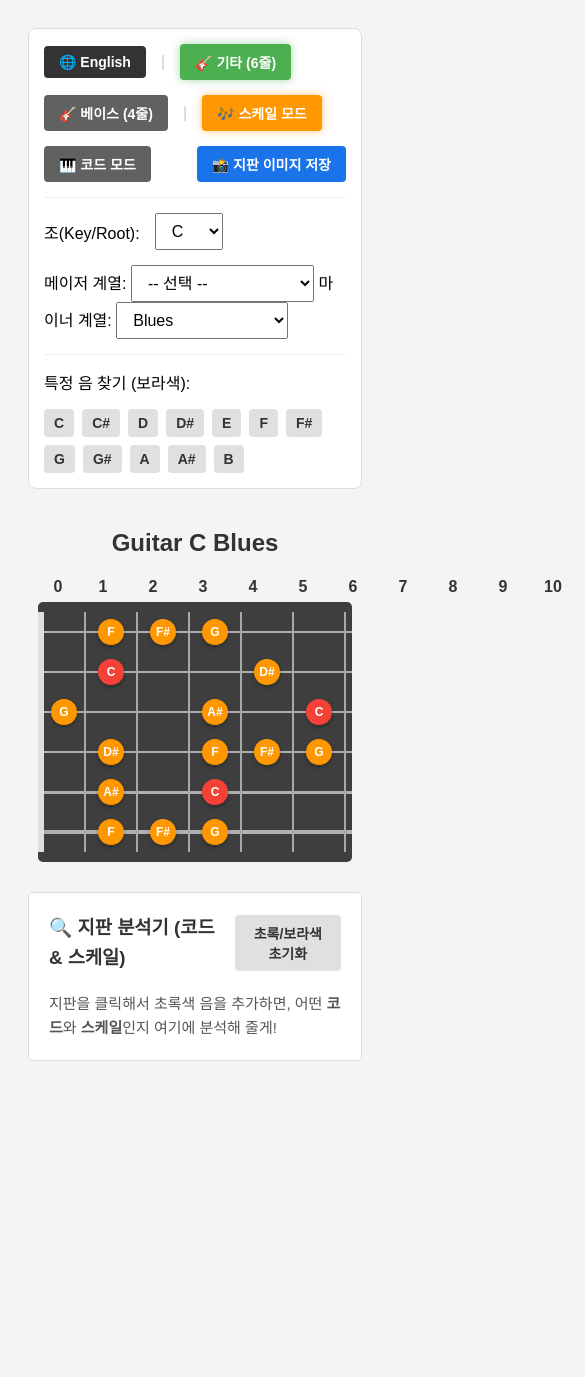
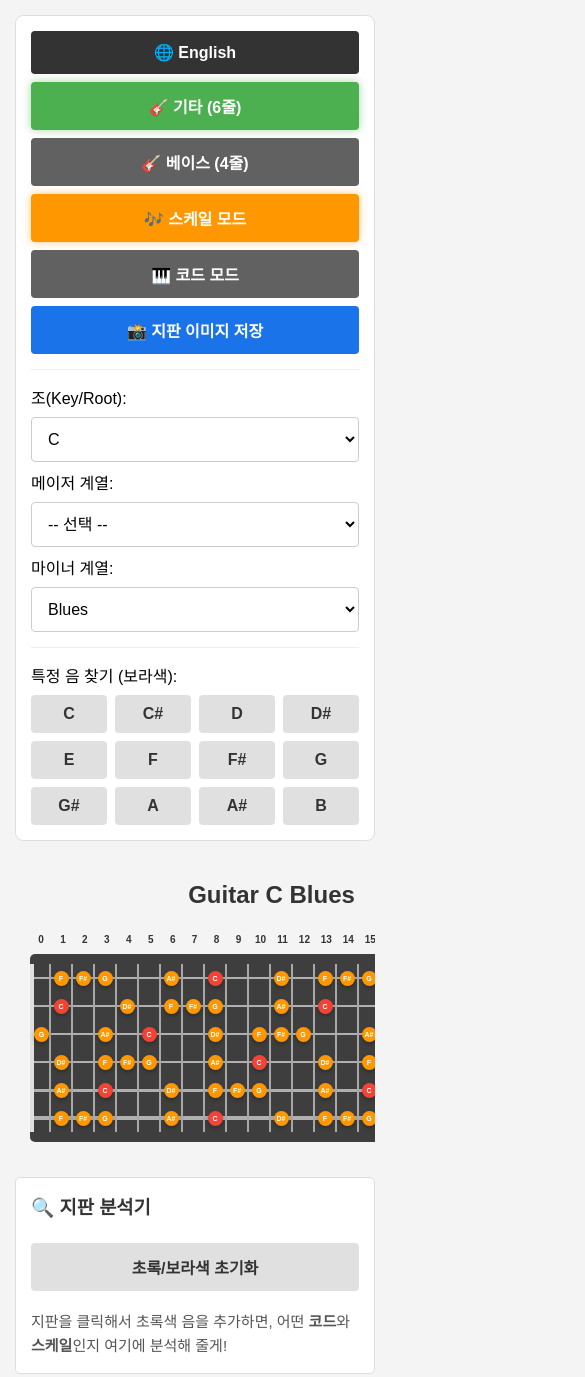
Before and after one commit to kimpandol/Guitar-Scale-Viewer, a plain HTML site: page index.html in a window 390 px wide. Shown: the top 1377 px of the page, 585 px wide, since content can reach past the window. Before the commit the page ends 1089 px from the top, so only its background shows below. Drawn offline with nearby package versions, Linux system fonts and the light colour scheme.

Commit message:
Update index.html
Mobile

```diff
--- a/index.html
+++ b/index.html
@@ -1,23 +1,24 @@
 <!DOCTYPE html>
 <html lang="ko">
 <head>
-    <!-- Google tag (gtag.js) -->
     <script async src="https://www.googletagmanager.com/gtag/js?id=G-2ZD42Y9WN8"></script>
     <script>
       window.dataLayer = window.dataLayer || [];
       function gtag(){dataLayer.push(arguments);}
       gtag('js', new Date());
-
       gtag('config', 'G-2ZD42Y9WN8');
     </script>
+
     <meta charset="UTF-8">
+    <meta name="viewport" content="width=device-width, initial-scale=1.0, maximum-scale=1.0, user-scalable=no">
     <title>기타 & 베이스 스케일/코드 뷰어</title>
     <script src="https://cdnjs.cloudflare.com/ajax/libs/html2canvas/1.4.1/html2canvas.min.js"></script>
     <style>
         body {
             font-family: sans-serif;
             background-color: #f4f4f4;
-            padding: 20px;
+            padding: 15px;
+            margin: 0;
         }
         .controls-container {
             background-color: #fff;
@@ -28,7 +29,7 @@
         }
         .controls-row {
             display: flex;
-            gap: 15px;
+            gap: 10px;
             align-items: center;
             flex-wrap: wrap;
             margin-bottom: 15px;
@@ -40,18 +41,31 @@
             width: 100%;
             height: 1px;
             background-color: #eee;
-            margin: 5px 0 15px 0;
+            margin: 10px 0 15px 0;
         }
         select {
             padding: 8px 12px;
             font-size: 16px;
+            border: 1px solid #ccc;
+            border-radius: 4px;
+            background-color: #fff;
+        }
+
+        .fretboard-scroll-wrapper {
+            width: 100%;
+            overflow-x: auto;
+            -webkit-overflow-scrolling: touch;
+            margin-bottom: 20px;
+            border-radius: 8px;
         }
 
         #capture-area {
             background-color: #f4f4f4;
-            padding: 20px 10px 10px 10px;
-            border-radius: 8px;
-            margin-bottom: 20px;
+            padding: 20px 15px 15px 15px;
+            /* 🔥 뒷부분 짤림 현상 해결: 안의 내용물만큼 무조건 늘어나게 함 */
+            width: max-content;
+            min-width: 100%;
+            box-sizing: border-box;
         }
 
         #capture-title {
@@ -69,8 +83,10 @@
             background-color: #3e3e3e;
             padding: 10px 0;
             border-radius: 5px;
-            overflow-x: auto;
             user-select: none;
+            /* 🔥 지판 배경 짤림 현상 해결 */
+            width: max-content;
+            min-width: 100%;
         }
 
         .string {
@@ -99,7 +115,7 @@
 
         .fret {
             flex: 1;
-            min-width: 50px;
+            min-width: 45px;
             height: 100%;
             border-right: 2px solid #a8a8a8;
             display: flex;
@@ -112,19 +128,19 @@
         .fret:hover { background-color: rgba(255, 255, 255, 0.1); }
         .fret:first-child {
             border-left: 6px solid #e0e0e0;
-            min-width: 40px;
+            min-width: 35px;
         }
 
         .note {
-            width: 26px;
-            height: 26px;
+            width: 24px;
+            height: 24px;
             border-radius: 50%;
             background-color: #ff9800;
             color: white;
             display: none;
             justify-content: center;
             align-items: center;
-            font-size: 12px;
+            font-size: 11px;
             font-weight: bold;
             z-index: 3;
             box-shadow: 0 2px 4px rgba(0,0,0,0.3);
@@ -156,17 +172,20 @@
             align-items: center;
             color: #333;
             font-weight: bold;
+            /* 🔥 번호 짤림 해결 */
+            width: max-content;
+            min-width: 100%;
         }
         .fret-number {
             flex: 1;
-            min-width: 50px;
+            min-width: 45px;
             text-align: center;
         }
-        .fret-number:first-child { min-width: 40px; }
+        .fret-number:first-child { min-width: 35px; }
 
         .analyzer {
-            margin-top: 20px;
-            padding: 20px;
+            margin-top: 10px;
+            padding: 15px;
             background-color: #fff;
             border: 1px solid #ddd;
             border-radius: 5px;
@@ -177,32 +196,35 @@
             color: #333;
             display: flex;
             align-items: center;
-            gap: 15px;
+            justify-content: space-between;
+            flex-wrap: wrap;
+            gap: 10px;
         }
-        .analyzer-content { font-size: 15px; color: #555; }
+        .analyzer-content { font-size: 15px; color: #555; word-break: keep-all; }
 
         .btn {
             background-color: #e0e0e0;
             border: none;
-            padding: 8px 15px;
+            padding: 10px 15px;
             border-radius: 4px;
             cursor: pointer;
             font-size: 14px;
             font-weight: bold;
             color: #333;
+            touch-action: manipulation;
         }
         .btn:hover { background-color: #ccc; }
 
         .lang-btn { background-color: #333; color: white; }
         .lang-btn:hover { background-color: #111; }
 
-        .instrument-btn { background-color: #616161; color: white; font-size: 14px; }
+        .instrument-btn { background-color: #616161; color: white; }
         .instrument-btn.active { background-color: #4CAF50; box-shadow: 0 0 8px rgba(76,175,80,0.5); }
 
-        .mode-btn { background-color: #616161; color: white; font-size: 14px; }
+        .mode-btn { background-color: #616161; color: white; }
         .mode-btn.active { background-color: #ff9800; box-shadow: 0 0 8px rgba(255,152,0,0.5); }
 
-        .find-note-btn { padding: 6px 10px; font-size: 14px; background-color: #e0e0e0; }
+        .find-note-btn { padding: 8px 12px; font-size: 14px; background-color: #e0e0e0; flex-grow: 1; text-align: center; }
         .find-note-btn.active { background-color: #9c27b0; color: white; box-shadow: 0 0 6px rgba(156, 39, 176, 0.6); }
 
         .capture-btn { background-color: #1a73e8; color: white; margin-left: auto; }
@@ -217,6 +239,74 @@
             margin-bottom: 5px;
         }
         .clickable-scale:hover { color: #1152a3; font-weight: bold; }
+
+        /* 🔥 모바일 반응형 디자인 (여기서 모바일 사이즈를 확 줄였어!) */
+        @media (max-width: 768px) {
+            .controls-row {
+                flex-direction: column;
+                align-items: stretch;
+                gap: 8px;
+            }
+            .controls-row > span {
+                display: flex;
+                flex-direction: column;
+                gap: 8px;
+            }
+            .capture-btn {
+                margin-left: 0;
+            }
+            .btn {
+                width: 100%;
+                padding: 12px;
+                font-size: 16px;
+            }
+            select {
+                width: 100%;
+                padding: 12px;
+            }
+            #note-buttons-container {
+                display: grid !important;
+                grid-template-columns: repeat(4, 1fr);
+                gap: 5px;
+            }
+            .find-note-btn {
+                width: 100%;
+                padding: 10px 0;
+            }
+            .analyzer h3 {
+                flex-direction: column;
+                align-items: stretch;
+            }
+            #clear-custom-btn {
+                width: 100%;
+                margin-top: 10px;
+            }
+
+            /* 🔥 모바일용 지판 & 음표 크기 대폭 축소 (한눈에 17프렛까지 보이도록) */
+            .string {
+                height: 28px; /* 기타 줄 사이 간격 줄임 */
+            }
+            .fret {
+                min-width: 20px; /* 프렛 가로 너비를 확 줄임 */
+            }
+            .fret:first-child {
+                min-width: 15px;
+                border-left-width: 4px; /* 너트 굵기도 약간 줄임 */
+            }
+            .fret-number {
+                min-width: 20px;
+                font-size: 10px; /* 번호 폰트 크기 축소 */
+            }
+            .fret-number:first-child {
+                min-width: 15px;
+            }
+            .note {
+                width: 15px; /* 동그라미 크기 줄임 */
+                height: 15px;
+                font-size: 7px; /* 글씨 크기 줄임 */
+                border-width: 1px;
+            }
+        }
     </style>
 </head>
 <body>
@@ -224,13 +314,10 @@
     <div class="controls-container">
         <div class="controls-row">
             <button id="lang-btn" class="btn lang-btn">🌐 English</button>
-            <span style="color:#ccc;">|</span>
             <button id="guitar-btn" class="btn instrument-btn active">🎸 기타 (6줄)</button>
             <button id="bass-btn" class="btn instrument-btn">🎸 베이스 (4줄)</button>
-            <span style="color:#ccc;">|</span>
             <button id="scale-mode-btn" class="btn mode-btn active">🎶 스케일 모드</button>
             <button id="chord-mode-btn" class="btn mode-btn">🎹 코드 모드</button>
-
             <button id="capture-btn" class="btn capture-btn">📸 지판 이미지 저장</button>
         </div>
 
@@ -261,10 +348,12 @@
         </div>
     </div>
 
+    <div class="fretboard-scroll-wrapper">
         <div id="capture-area">
             <h2 id="capture-title">Guitar C Blues</h2>
             <div class="fret-numbers" id="fret-numbers"></div>
             <div class="fretboard instrument-guitar" id="fretboard"></div>
+        </div>
     </div>
 
     <div class="analyzer">
@@ -277,7 +366,6 @@
     </div>
 
     <script>
-        // 🌐 언어 데이터 사전
         const i18n = {
             ko: {
                 langBtn: "🌐 English",
@@ -292,7 +380,7 @@
                 lblChord: "코드 종류: ",
                 lblFindNote: "특정 음 찾기 (보라색): ",
                 selectDefault: "-- 선택 --",
-                analyzerTitle: "🔍 지판 분석기 (코드 & 스케일)",
+                analyzerTitle: "🔍 지판 분석기",
                 clearBtn: "초록/보라색 초기화",
                 analyzerDefault: "지판을 클릭해서 초록색 음을 추가하면, 어떤 <strong>코드</strong>와 <strong>스케일</strong>인지 여기에 분석해 줄게!",
                 txtCurrentNotes: "현재 찍은 음: ",
@@ -341,27 +429,25 @@
         let currentMode = 'scale';
         let highlightedNotes = new Set();
 
-        // 🔥 메이저 계열에 Phrygian Dominant, Lydian Dominant 추가
         const majorScales = {
             "Major (Ionian)": [0, 2, 4, 5, 7, 9, 11],
             "Lydian": [0, 2, 4, 6, 7, 9, 11],
             "Mixolydian": [0, 2, 4, 5, 7, 9, 10],
             "Major Pentatonic": [0, 2, 4, 7, 9],
             "Bebop Major": [0, 2, 4, 5, 7, 8, 9, 11],
-            "Phrygian Dominant": [0, 1, 4, 5, 7, 8, 10], // 추가됨
-            "Lydian Dominant": [0, 2, 4, 6, 7, 9, 10] // 추가됨
+            "Phrygian Dominant": [0, 1, 4, 5, 7, 8, 10],
+            "Lydian Dominant": [0, 2, 4, 6, 7, 9, 10]
         };
 
-        // 🔥 마이너 계열에 Phrygian, Harmonic Minor, Melodic Minor 추가
         const minorScales = {
             "Minor (Aeolian)": [0, 2, 3, 5, 7, 8, 10],
             "Dorian": [0, 2, 3, 5, 7, 9, 10],
-            "Phrygian": [0, 1, 3, 5, 7, 8, 10], // 추가됨
+            "Phrygian": [0, 1, 3, 5, 7, 8, 10],
             "Locrian": [0, 1, 3, 5, 6, 8, 10],
             "Minor Pentatonic": [0, 3, 5, 7, 10],
             "Blues": [0, 3, 5, 6, 7, 10],
-            "Harmonic Minor": [0, 2, 3, 5, 7, 8, 11], // 추가됨
-            "Melodic Minor": [0, 2, 3, 5, 7, 9, 11], // 추가됨
+            "Harmonic Minor": [0, 2, 3, 5, 7, 8, 11],
+            "Melodic Minor": [0, 2, 3, 5, 7, 9, 11],
             "Diminished (W-H)": [0, 2, 3, 5, 6, 8, 9, 11],
             "Bebop Minor": [0, 2, 3, 4, 5, 7, 9, 10],
             "Altered": [0, 1, 3, 4, 6, 8, 10]
```
Lines whose indentation alone changed are shown as unchanged.
